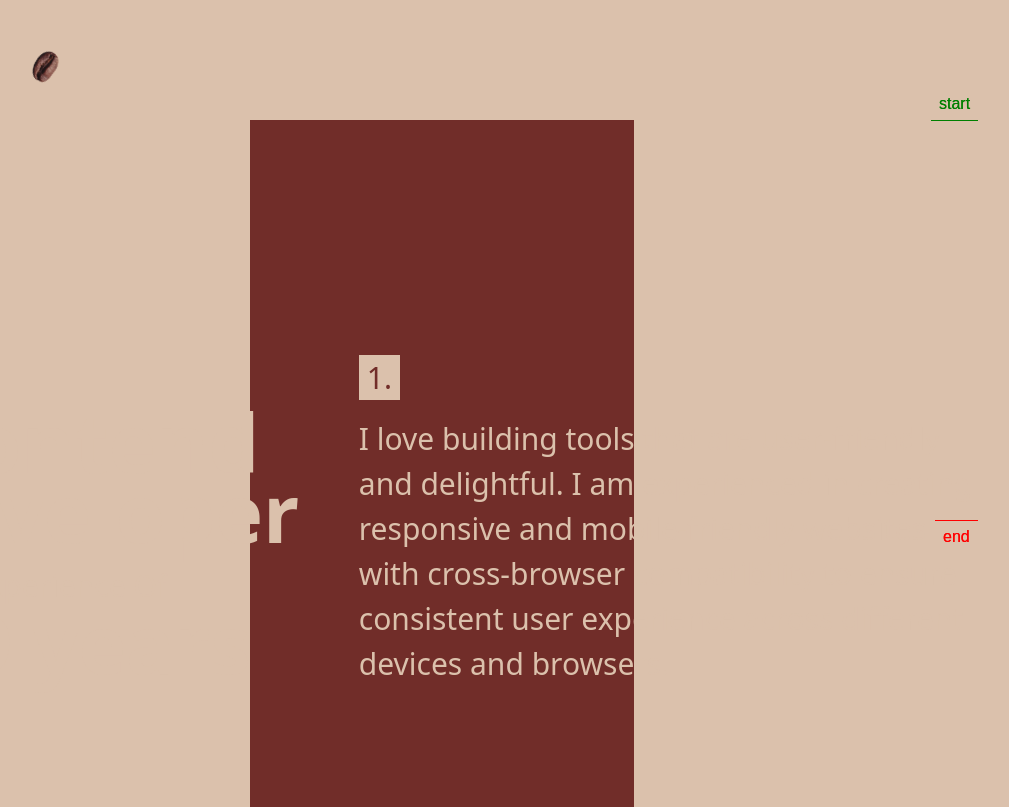
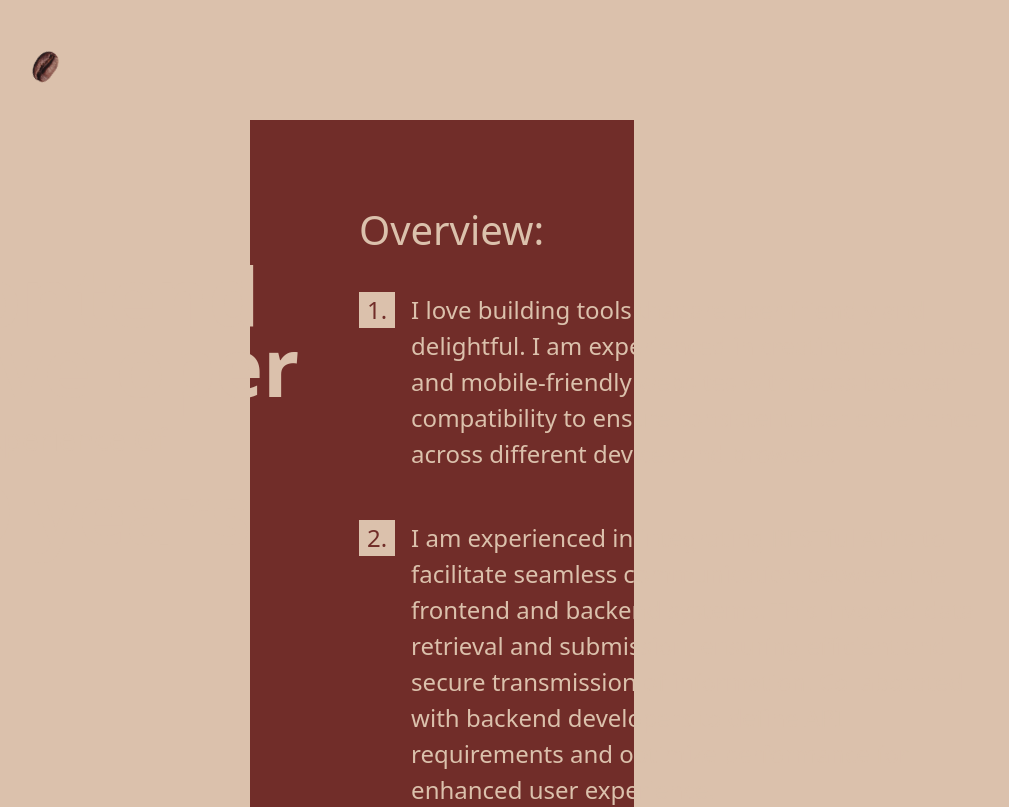
Before and after one commit to praveshScube/random-site, a React (Create React App) app: page /myself in a window 1280 px wide. Shown: the part 680-1487 px from the top of the page, without its empty margins (198-1207 px from the left). Built offline with nearby package versions, Linux system fonts and the light colour scheme.

Commit message:
new section changes

```diff
--- a/src/components/Myself/Myself.tsx
+++ b/src/components/Myself/Myself.tsx
@@ -112,31 +112,42 @@ const Myself = () => {
         start: "top bottom-=200",
         end: "center bottom-=200",
         scrub: 1,
-        markers: true,
+        // markers: true,
       },
     });
+    gsap.fromTo(
+      ".section2Content",
+      {
+        opacity: 0.5,
+      },
+      {
+        opacity: 1,
+        duration: 1,
+        // delay: 1,
+      }
+    );
   }, []);
 
-//   useEffect(() => {
-//     if (window.innerWidth > 1023) {
-//         gsap.registerPlugin(ScrollTrigger);
-//         let ctx = gsap.context(() => {
-//             gsap.to(".leftPinned", {
-//                 scrollTrigger: {
-//                   start: "top 80px",
-//                   end: "bottom bottom",
-//                     trigger: ".leftPinned",
-//                     endTrigger: ".rightSide",
-//                     pinSpacing: false,
-//                     pin: true,
-//                     scrub: true,
-//                     markers: true,
-//                 },
-//             });
-//         }, containerRef);
-//         return () => ctx.revert();
-//     }
-// }, [window.innerWidth]);
+  useEffect(() => {
+    if (window.innerWidth > 1023) {
+      gsap.registerPlugin(ScrollTrigger);
+      let ctx = gsap.context(() => {
+        gsap.to(".leftPinned", {
+          scrollTrigger: {
+            start: "top 80px",
+            end: "bottom bottom",
+            trigger: ".leftPinned",
+            endTrigger: ".rightSide",
+            pinSpacing: false,
+            pin: true,
+            scrub: true,
+            // markers: true,
+          },
+        });
+      }, containerRef);
+      return () => ctx.revert();
+    }
+  }, [window.innerWidth]);
 
   return (
     <>
@@ -176,47 +187,63 @@ const Myself = () => {
             <div className="cursor bg-coffeeDark w-[10px] h-[10px] rounded-full absolute top-0 left-0"></div>
           </div>
         </div>
-        <div ref={containerRef} className="bg-coffeeLight w-full h-[100vh] flex justify-center items-center relative">
-          <div className="section2 w-[30%] h-full bg-coffeeDark overflow-hidden absolute z-0"></div>
-          <div className="w-full h-full flex justify-center items-center overflow-hidden section2Content z-10 px-16">
-            <div className="w-[40%] h-full flex flex-col justify-center items-center px-8 leftPinned">
-              <div className="w-full relative">
+        <div
+          ref={containerRef}
+          className="bg-coffeeLight w-full h-full flex justify-center items-center relative py-20"
+        >
+          <div className="section2 w-[30%] h-full bg-coffeeDark absolute z-0"></div>
+          <div className="w-full h-full flex justify-center items-start opacity-50 section2Content z-10 px-16">
+            <div className="w-[40%] h-full flex flex-col justify-start items-center gap-4 px-8 leftPinned">
+              <div className="w-full ">
                 <p className="w-full font-normal text-[30px] text-coffeeLight text-left">
                   I am a
                 </p>
-                <div className="bg-coffeeDark w-full textReveal2 absolute top-0 left-0"></div>
               </div>
-              <div className="relative">
+              <div className="">
                 <p className="font-black text-[80px] text-coffeeLight leading-[70px]">
                   Frontend Developer
                 </p>
-                <div className="bg-coffeeDark w-full textReveal2 absolute top-0 left-0"></div>
               </div>
-              <div className="w-full relative mt-4">
+              <div className="w-full">
                 <p className="w-full font-normal text-[30px] text-coffeeLight text-left">
                   With Experience Of
                 </p>
-                <div className="bg-coffeeDark w-full textReveal2 absolute top-0 left-0"></div>
               </div>
-              <div className="w-full relative">
+              <div className="w-full ">
                 <p className="font-black text-[80px] text-coffeeLight leading-[70px] text-left">
                   1.9 years
                 </p>
-                <div className="bg-coffeeDark w-full textReveal2 absolute top-0 left-0"></div>
               </div>
             </div>
-            <div className="w-[60%] h-full flex justify-center items-center px-8 rightSide">
-              <div className="relative">
-                <p className="font-normal text-[30px] text-coffeeDark bg-coffeeLight px-2 w-fit">
+            <div className="w-[60%] h-full flex flex-col justify-start items-center gap-12 px-8 rightSide">
+              <div className="">
+                <p className="font-medium text-[40px] text-coffeeLight mb-8">
+                  Overview:
+                </p>
+                <div className="flex justify-start items-start gap-4">
+                <p className="font-normal text-[24px] text-coffeeDark bg-coffeeLight px-2 w-fit h-fit">
                   1.
                 </p>
-                <p className="font-normal text-[30px] text-coffeeLight mt-4">
+                <p className="font-light text-[24px] text-coffeeLight">
                   I love building tools that are user-friendly and delightful. I
                   am experienced in creating responsive and mobile-friendly
                   websites with cross-browser compatibility to ensure consistent
                   user experience across different devices and browsers.
                 </p>
-                <div className="bg-coffeeDark w-full textReveal2 absolute top-0 left-0"></div>
+                </div>
+              </div>
+              <div className="flex justify-start items-start gap-4">
+                <p className="font-normal text-[24px] text-coffeeDark bg-coffeeLight px-2 w-fit">
+                  2.
+                </p>
+                <p className="font-light text-[24px] text-coffeeLight">
+                  I am experienced in integrating RESTful API's to facilitate
+                  seamless communication between the frontend and backend
+                  systems. This involved data retrieval and submission, ensuring
+                  efficient and secure transmission of information. Collaborated
+                  with backend developers to define API requirements and
+                  optimize performance for enhanced user experience.
+                </p>
               </div>
             </div>
           </div>
```
